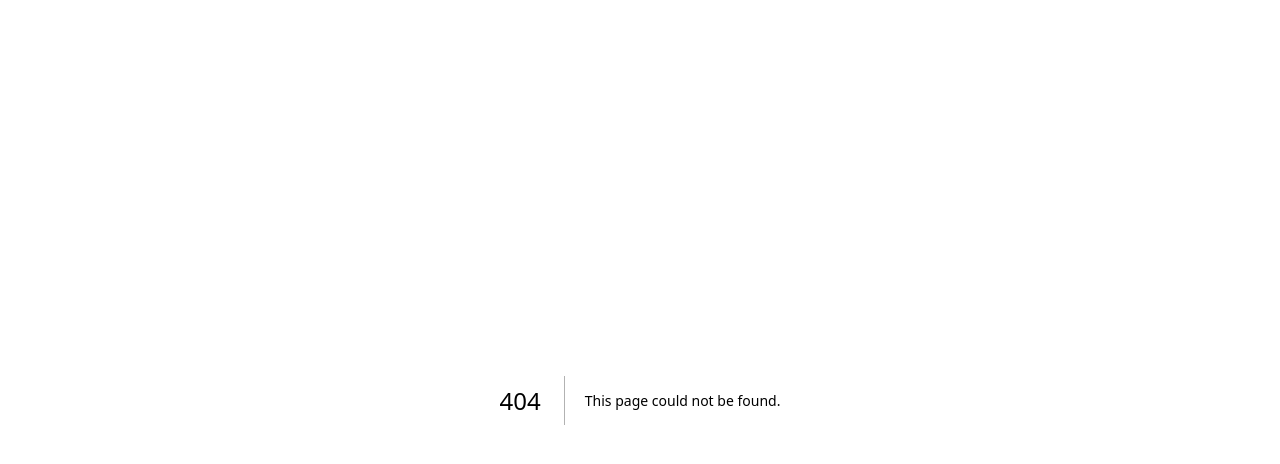
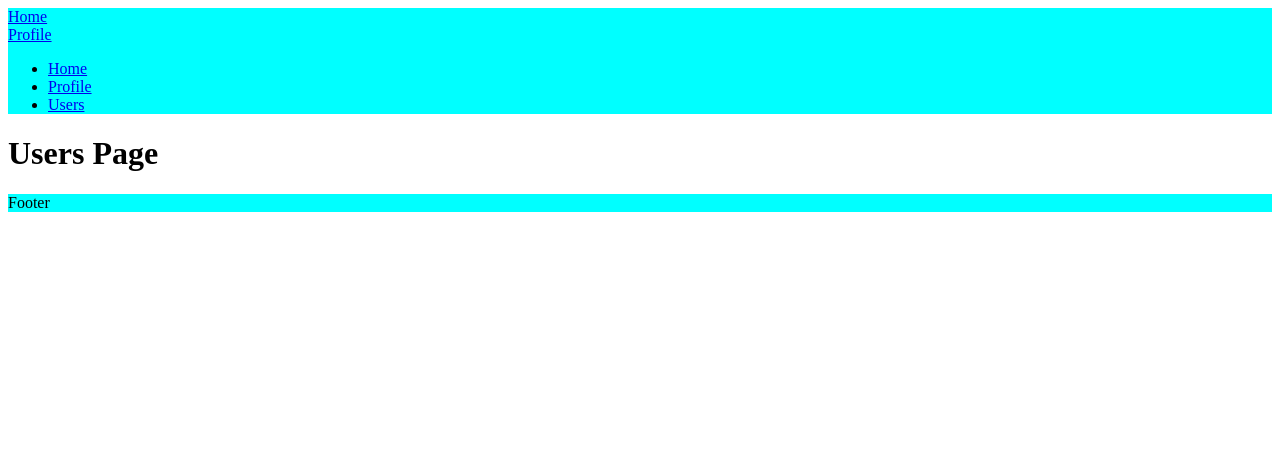
Before and after one commit to rantositorus/learn-nextjs, a Next.js app: page /users in a window 1280 px wide. Before the commit this address had no page. Shown: the top 464 px of the page. Built offline with nearby package versions, Linux system fonts and the light colour scheme.

Commit message:
Tugas Hari-7

```diff
--- a/components/header/index.js
+++ b/components/header/index.js
@@ -1,11 +1,23 @@
 import { withAuth } from "../with-auth";
 import Menu from "../menu";
+import Link from "next/link";
 import styles from "./styles.module.css";
 
 function Header() {
   return (
     <div className={styles.header}>
       <Menu />
+      <ul>
+        <li>
+          <Link href="/">Home</Link>
+        </li>
+        <li>
+          <Link href="/profile">Profile</Link>
+        </li>
+        <li>
+          <Link href="/users">Users</Link>
+        </li>
+      </ul>
     </div>
   );
 }
--- /dev/null
+++ b/pages/users/index.js
@@ -0,0 +1,9 @@
+import Layout from "@/layout";
+
+export default function Users() {
+  return (
+    <Layout>
+      <h1>Users Page</h1>
+    </Layout>
+  );
+}
```
Also changed, not shown: pages/users/detail.js (added, +9 -0 lines), 1 other file (tests, documents, lock files or other folders).
